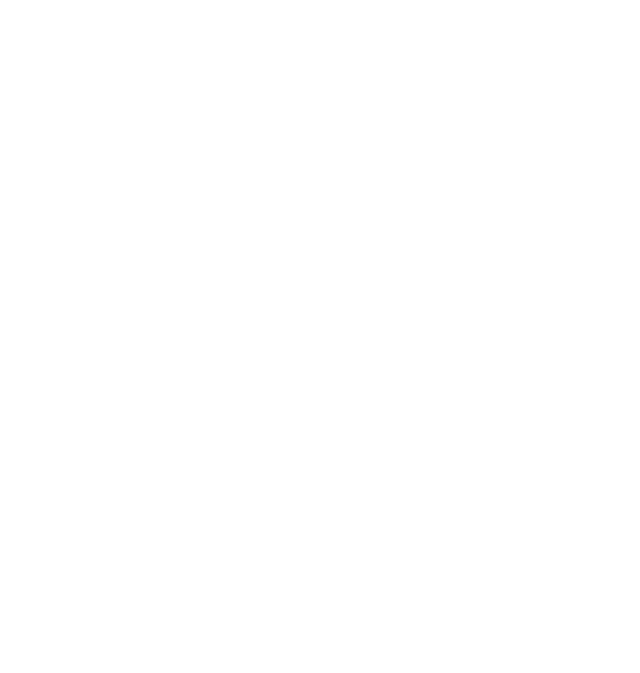
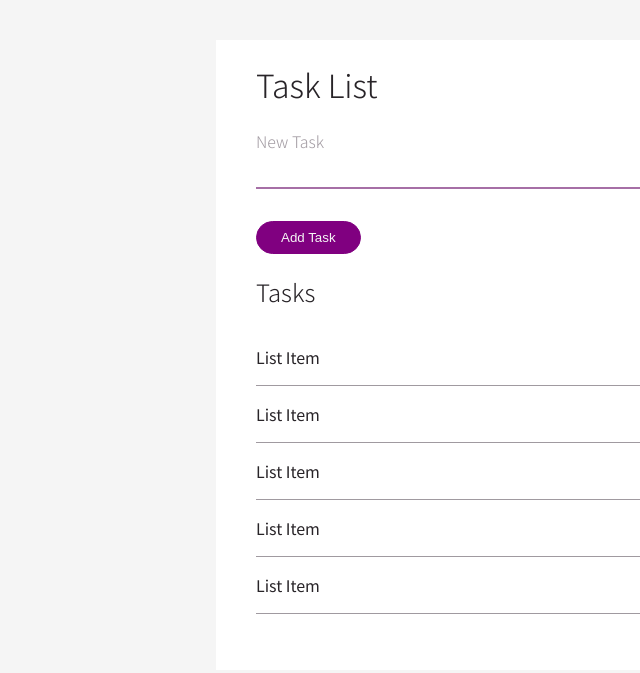
Before and after one commit to personal-projects-davidw/task_list, a plain HTML site: page index.html in a window 1280 px wide. Shown: the whole page, without its empty margins (0-640 px from the left). Drawn offline with Linux system fonts and the light colour scheme.

Commit message:
First draft of UI for the task list, clean and simple. <ul> needs css grid and complete/delete icons.

```diff
--- a/index.html
+++ b/index.html
@@ -4,9 +4,31 @@
     <meta charset="UTF-8">
     <meta name="viewport" content="width=device-width, initial-scale=1.0">
     <meta http-equiv="X-UA-Compatible" content="ie=edge">
-  <title>Document</title>
+    <title>Task List</title>
+    <link rel="stylesheet" href="style.css">
+    <link href="https://fonts.googleapis.com/css2?family=Noto+Sans+KR:wght@300;400;700&display=swap" rel="stylesheet">
   </head>
   <body>
-
+    <div class="main_card">
+      <header>
+        <h1>Task List</h1>
+      </header>
+      <section class="new_input">
+        <label for="task">New Task</label><br>
+        <input id="new_task" type="text" name="task"><br>
+        <input class="btn" type="submit" value="Add Task">
+      </section>
+      <section class="current-list">
+        <h2>Tasks</h2>
+        <ul class="tasks">
+          <li class="task">List Item</li>
+          <li class="task">List Item</li>
+          <li class="task">List Item</li>
+          <li class="task">List Item</li>
+          <li class="task">List Item</li>
+        </ul>
+      </section>
+    </div>
+    <script src="app.js"></script>
   </body>
 </html>
--- a/style.css
+++ b/style.css
@@ -0,0 +1,73 @@
+:root {
+    --off-black--: rgba(40, 36, 40, 1);
+    --pri-color--: rgba(128, 0, 128, 1);
+    --sec-color--: rgba(166, 111, 166, 1);
+    --ter-color--: rgba(137, 129, 137, 0.8);
+}
+
+body {
+    box-sizing: border-box;
+    font-family: 'Noto Sans KR', sans-serif;
+    background-color: whitesmoke;
+    display: flex;
+    flex-direction: column;
+    margin: 0;
+}
+
+.main_card {
+    display: flex;
+    flex-direction: column;
+    width: 60%;
+    margin: 40px auto;
+    min-width: 290px;
+    padding: 0 40px 40px 40px;
+    background-color: white;
+    color: var(--off-black--);
+}
+
+header h1 {
+    width: 100%;
+    font-size: 32px;
+    font-weight: 300;
+}
+
+.new_input label {
+    font-size: 16px;
+    font-weight: 100;
+    color: var(--ter-color--);
+}
+
+#new_task {
+    border: 0;
+    border-bottom: 2px solid var(--sec-color--);
+    width: 100%;
+    background-color: white;
+    font-size: 16px;
+    padding: 8px;
+}
+
+.new_input .btn {
+    background-color: var(--pri-color--);
+    color: whitesmoke;
+    width: fit-content;
+    border: none;
+    padding: 8px 24px;
+    margin-top: 32px;
+    border: 1px solid var(--pri-color--);
+    border-radius: 24px;
+}
+
+.current-list h2 {
+    font-size: 24px;
+    font-weight: 300;
+}
+
+.tasks {
+    padding-left: 0;
+}
+
+.tasks .task {
+    list-style: none;
+    padding: 16px 0;
+    border-bottom: 1px solid var(--ter-color--);
+}
```
Lines whose indentation alone changed are shown as unchanged.
